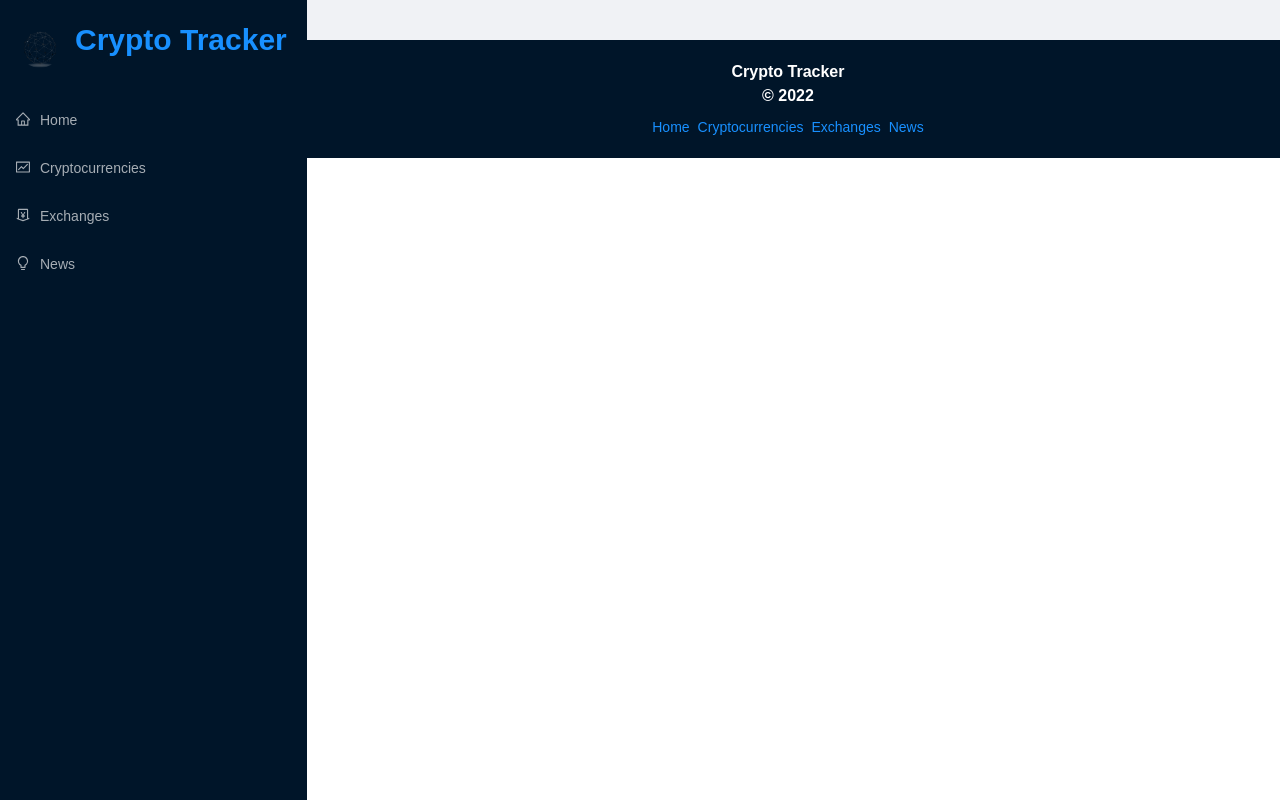
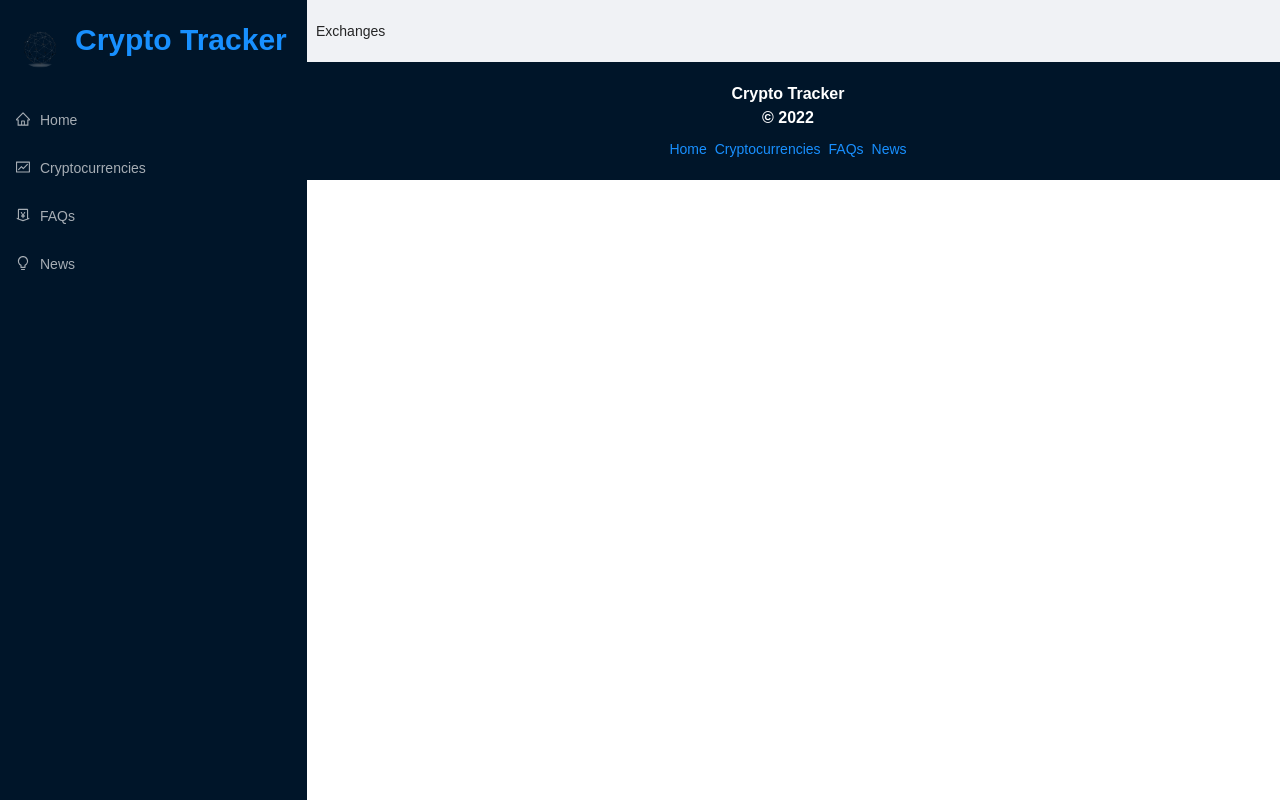
Before and after one commit to ibtehaz/crypto-tracker, a React (Create React App) app: page /faqs in a window 1280 px wide. Built offline with nearby package versions, Linux system fonts and the light colour scheme; a web font is replaced by a local one.

Commit message:
route for faqs

```diff
--- a/src/App.js
+++ b/src/App.js
@@ -4,7 +4,7 @@ import { Layout, Typography, Space } from "antd";
 import {
   Home,
   Navbar,
-  Exchanges,
+  Faqs,
   Cryptocurrencies,
   News,
   CryptoDetails,
@@ -24,8 +24,8 @@ const App = () => {
               <Route exact path="/">
                 <Home />
               </Route>
-              <Route exact path="/exchanges">
-                <Exchanges />
+              <Route exact path="/faqs">
+                <Faqs />
               </Route>
               <Route exact path="/cryptocurrencies">
                 <Cryptocurrencies />
@@ -46,7 +46,7 @@ const App = () => {
               <Space>
                 <Link to="/">Home</Link>
                 <Link to="/cryptocurrencies">Cryptocurrencies</Link>
-                <Link to="/exchanges">Exchanges</Link>
+                <Link to="/faqs">FAQs</Link>
                 <Link to="/news">News</Link>
                 </Space>
 
--- a/src/components/CryptoDetails.jsx
+++ b/src/components/CryptoDetails.jsx
@@ -26,8 +26,10 @@ const CryptoDetails = () => {
   const { coinId } = useParams();
   const [timeperiod, setTimeperiod] = useState("7d");
   const { data, isFetching } = useGetCryptoDetailsQuery(coinId);
-  const { data: coinHistory } = useGetCryptoHistoryQuery(coinId, timeperiod);
+  const { data: coinHistory } = useGetCryptoHistoryQuery({coinId, timeperiod});
   const cryptoDetails = data?.data?.coin;
+
+  console.log(cryptoDetails)
 
 
   const time = ["3h", "24h", "7d", "30d", "1y", "3m", "3y", "5y"];
@@ -41,7 +43,7 @@ const CryptoDetails = () => {
     { title: "Rank", value: cryptoDetails?.rank, icon: <NumberOutlined /> },
     {
       title: "All Time High",
-      value: `$ ${cryptoDetails?.allTimeHigh.price && millify(cryptoDetails?.allTimeHigh.price)}`,
+      value: `$ ${cryptoDetails?.allTimeHigh.price && millify(cryptoDetails?.allTimeHigh?.price)}`,
       icon: <ThunderboltOutlined />,
     },
     {
@@ -52,10 +54,10 @@ const CryptoDetails = () => {
       icon: <DollarCircleOutlined />,
     },
     {
-      title: "All-time-high(daily avg.)",
-      value: `$ ${
-        cryptoDetails?.allTimeHigh?.price &&
-        millify(cryptoDetails?.allTimeHigh?.price)
+      title: "Supply",
+      value: `${
+        cryptoDetails?.supply?.total &&
+        millify(cryptoDetails?.supply?.total)
       }`,
       icon: <TrophyOutlined />,
     },
@@ -168,7 +170,7 @@ const CryptoDetails = () => {
       <Col className="coin-desc-link">
         <Row className="coin-desc">
           <Title level={3}>
-            <h3>What is {cryptoDetails?.name}?</h3>
+            What is {cryptoDetails?.name}?
             {cryptoDetails?.description && (
               <Text className="coin-desc-text">
                 {HTMLReactParser(cryptoDetails?.description)}
--- a/src/components/Exchanges.jsx
+++ b/src/components/Faqs.jsx
@@ -1,9 +1,9 @@
 import React from 'react'
 
-function Exchanges() {
+function Faqs() {
   return (
     <div>Exchanges</div>
   )
 }
 
-export default Exchanges
+export default Faqs
--- a/src/components/Navbar.jsx
+++ b/src/components/Navbar.jsx
@@ -27,7 +27,7 @@ const Navbar = () => {
           <Link to="/cryptocurrencies">Cryptocurrencies</Link>
         </Menu.Item>
         <Menu.Item icon={<MoneyCollectOutlined />}>
-          <Link to="/exchanges">Exchanges</Link>
+          <Link to="/faqs">FAQs</Link>
         </Menu.Item>
         <Menu.Item icon={<BulbOutlined />}>
           <Link to="/news">News</Link>
--- a/src/components/index.js
+++ b/src/components/index.js
@@ -3,4 +3,4 @@ export { default as Home } from "./Home";
 export { default as CryptoDetails } from "./CryptoDetails";
 export { default as Cryptocurrencies } from "./Cryptocurrencies";
 export { default as News } from "./News";
-export { default as Exchanges } from "./Exchanges";
+export { default as Faqs } from "./Faqs";
```
